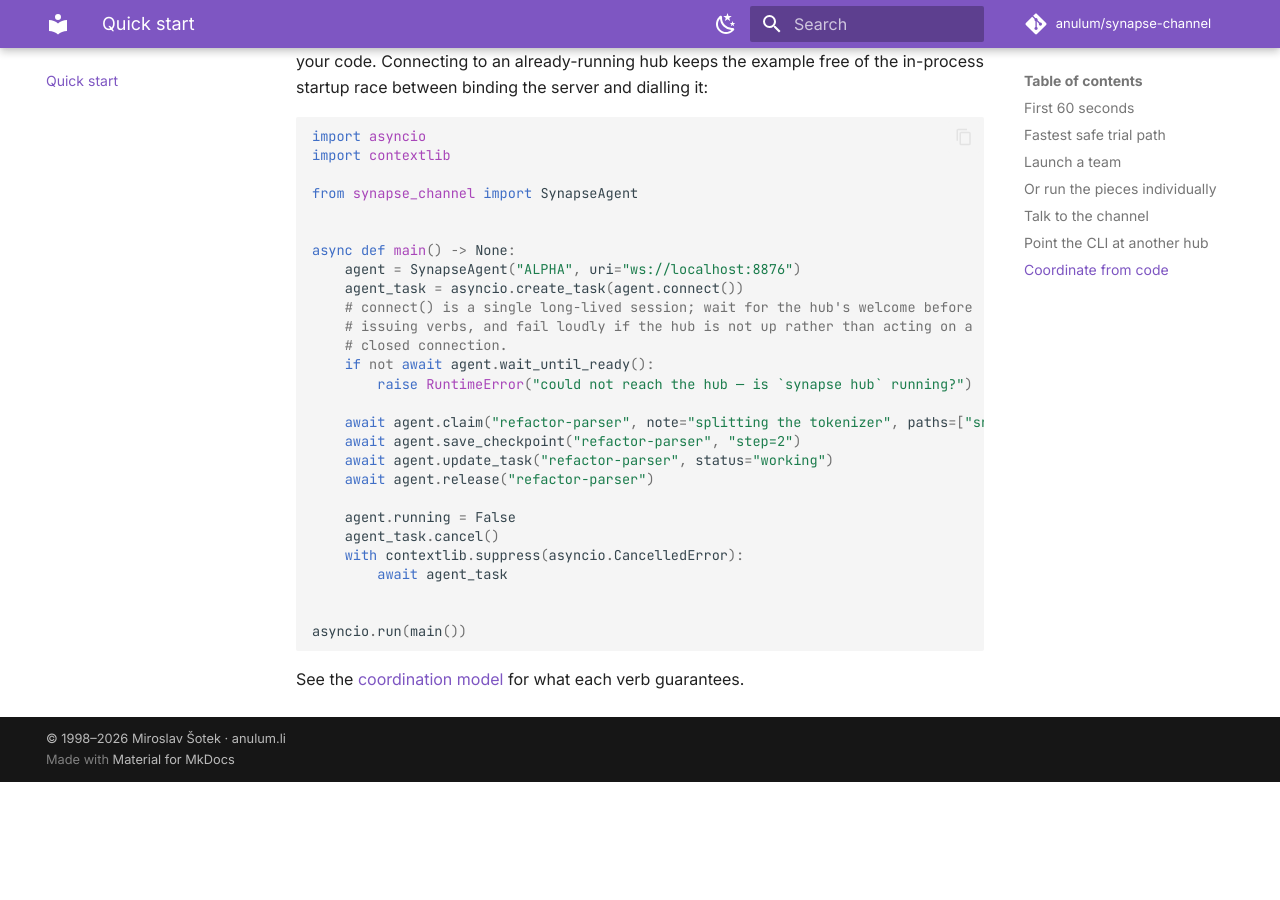
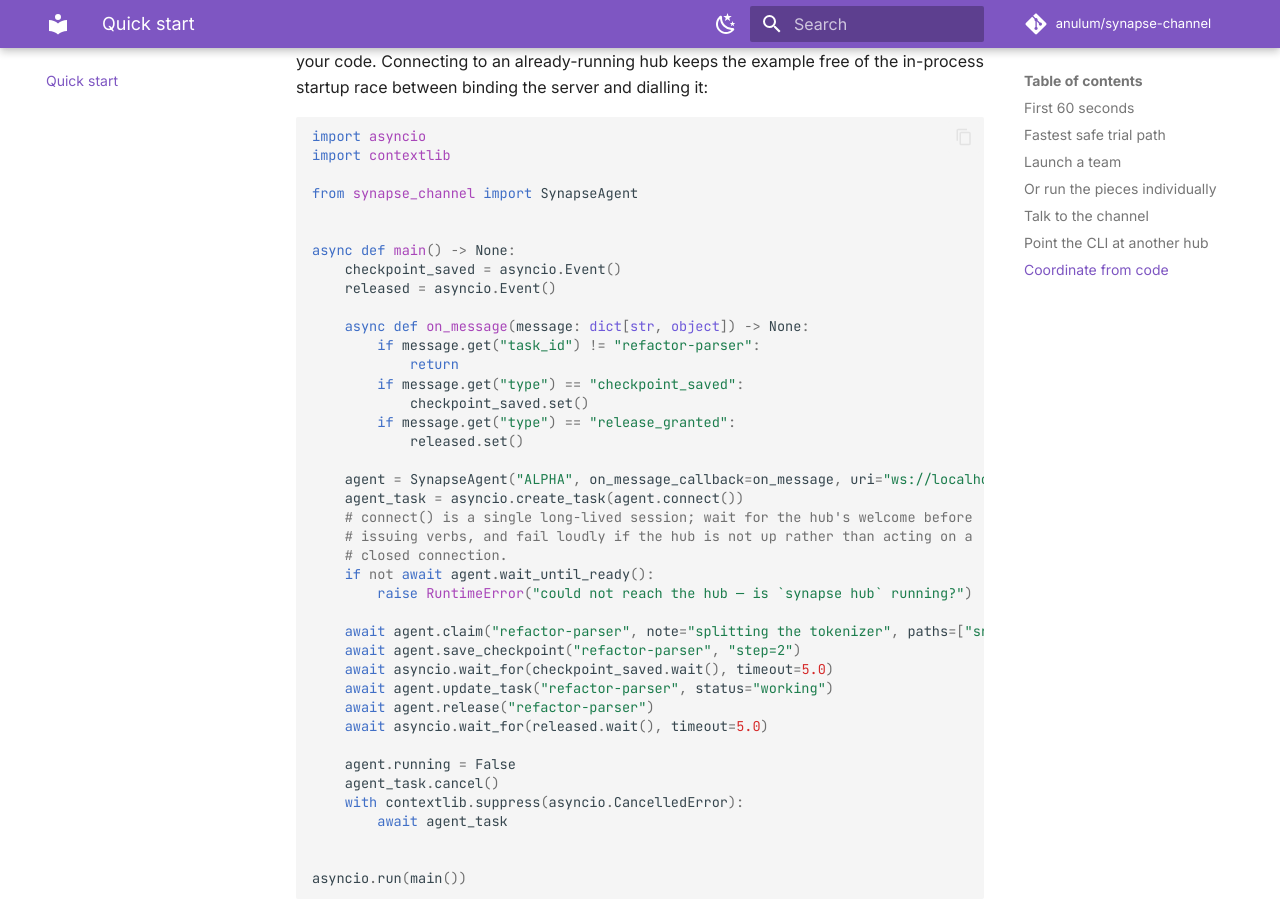
Before and after one commit to anulum/synapse-channel, an MkDocs documentation site: the page built from docs/quickstart.md, in a window 1280 px wide and 900 px high, scrolled down 3095 px. Built offline with MkDocs 1.6.1 and Material for MkDocs 9.7.7, drawn with Linux system fonts in a browser that asks for light colours; comment, search, counter and statistics services are not loaded; before the commit the page ends 3877 px from its top, so only the background shows below that.

Commit message:
fix: harden quickstart coordination example
Wait for hub acknowledgements in the public SynapseAgent snippet before closing the connection, and make the E2E assertion poll the durable timeline for claim, checkpoint, and release evidence.

Seat: 14753

Authored by Anulum Fortis & Arcane Sapience (protoscience@anulum.li)

Co-authored-by: Arcane Sapience <protoscience@anulum.li>

```diff
--- a/docs/quickstart.md
+++ b/docs/quickstart.md
@@ -130,7 +130,18 @@ from synapse_channel import SynapseAgent
 
 
 async def main() -> None:
-    agent = SynapseAgent("ALPHA", uri="ws://localhost:8876")
+    checkpoint_saved = asyncio.Event()
+    released = asyncio.Event()
+
+    async def on_message(message: dict[str, object]) -> None:
+        if message.get("task_id") != "refactor-parser":
+            return
+        if message.get("type") == "checkpoint_saved":
+            checkpoint_saved.set()
+        if message.get("type") == "release_granted":
+            released.set()
+
+    agent = SynapseAgent("ALPHA", on_message_callback=on_message, uri="ws://localhost:8876")
     agent_task = asyncio.create_task(agent.connect())
     # connect() is a single long-lived session; wait for the hub's welcome before
     # issuing verbs, and fail loudly if the hub is not up rather than acting on a
@@ -140,8 +151,10 @@ async def main() -> None:
 
     await agent.claim("refactor-parser", note="splitting the tokenizer", paths=["src/parser"])
     await agent.save_checkpoint("refactor-parser", "step=2")
+    await asyncio.wait_for(checkpoint_saved.wait(), timeout=5.0)
     await agent.update_task("refactor-parser", status="working")
     await agent.release("refactor-parser")
+    await asyncio.wait_for(released.wait(), timeout=5.0)
 
     agent.running = False
     agent_task.cancel()
```
Also changed, not shown: CHANGELOG.md (+6 -0 lines), 1 other file.
